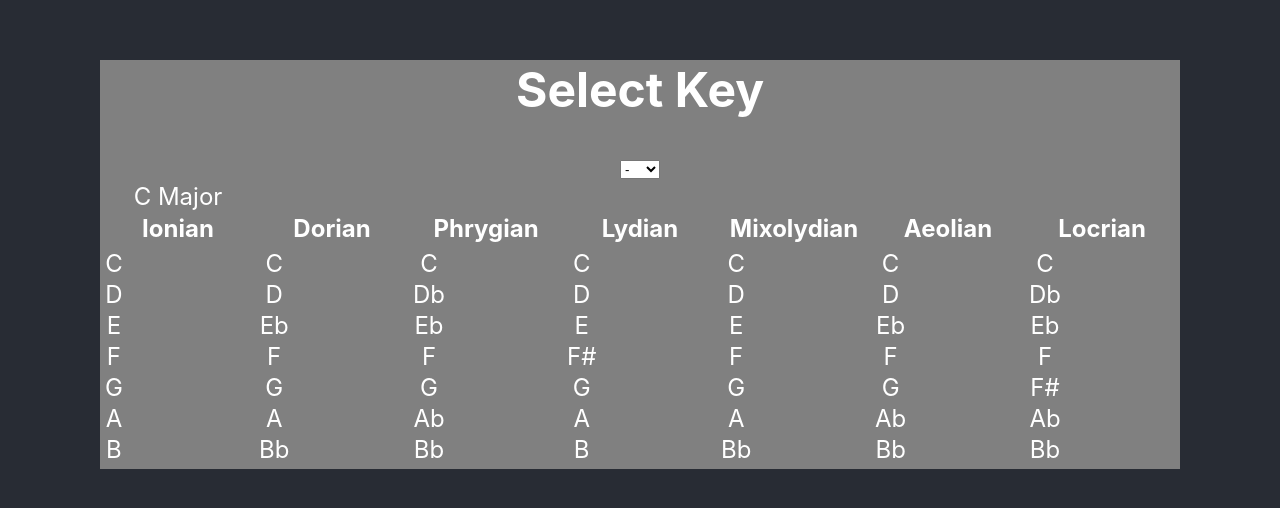
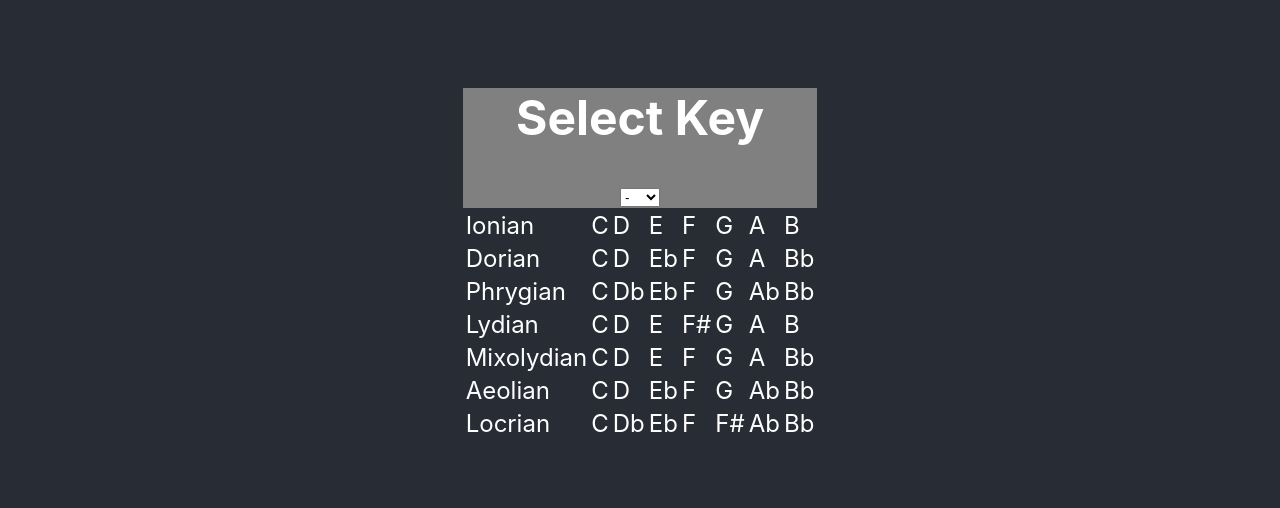
Before and after one commit to walpolsh/chord-scales-v2, a React (Create React App) app: page / in a window 1280 px wide. Shown: the part 252-760 px from the top of the page. Built offline with nearby package versions, Linux system fonts and the light colour scheme.

Commit message:
restructured strings to scale array

```diff
--- a/src/components/Scales.js
+++ b/src/components/Scales.js
@@ -36,22 +36,19 @@ class Scales extends Component {
 
     const buildScale = (a) => {
       let notes = this.state.notes;
-      let scaleNums = a.slice(0, 7);
-      let scaleNotes = a.slice(7,14);
+      let scaleNums = a[0].slice(0, 7);
+      let scaleNotes = a[0].slice(7,14);
       return [scaleNums, scaleNotes.map(x => notes[x])]
     }
 
     //Major Keys
-    const Ionian = ['1', '2', '3', '4', '5', '6', '7',0,2,4,5,7,9,11]
-    const Dorian = ['1','2','b3','4','5','6','b7',0,2,3,5,7,9,10]
-    const Phrygian = ['1', 'b2', 'b3', '4 ', '5 ', 'b6', 'b7', 0, 1, 3, 5, 7, 8, 10]
-    const Lydian = ['1', '2 ', '3 ', '#4', '5 ', '6 ', '7 ', 0, 2, 4, 6, 7, 9, 11]
-    const Mixolydian = ['1', '2 ', '3 ', '4 ', '5 ', '6 ', 'b7', 0, 2, 4, 5, 7, 9, 10]
-
-    const Aeolian = ['1', '2 ', 'b3', '4 ', '5 ', 'b6', 'b7', 0, 2, 3, 5, 7, 8, 10]
-
-    const Locrian = ['1', 'b2', 'b3', '4 ', 'b5', 'b6', 'b7', 0, 1, 3, 5, 6, 8, 10]
-    const MajorStrings = ['Ionian', 'Dorian', 'Phrygian', 'Lydian', 'Mixolydian', 'Aeolian', 'Locrian']
+    const Ionian = [['1', '2', '3', '4', '5', '6', '7',0,2,4,5,7,9,11],['Ionian']]
+    const Dorian = [['1','2','b3','4','5','6','b7',0,2,3,5,7,9,10], ['Dorian']]
+    const Phrygian = [['1', 'b2', 'b3', '4 ', '5 ', 'b6', 'b7', 0, 1, 3, 5, 7, 8, 10], ['Phrygian']]
+    const Lydian = [['1', '2 ', '3 ', '#4', '5 ', '6 ', '7 ', 0, 2, 4, 6, 7, 9, 11], ['Lydian']]
+    const Mixolydian = [['1', '2 ', '3 ', '4 ', '5 ', '6 ', 'b7', 0, 2, 4, 5, 7, 9, 10], ['Mixolydian']]
+    const Aeolian = [['1', '2 ', 'b3', '4 ', '5 ', 'b6', 'b7', 0, 2, 3, 5, 7, 8, 10], ['Aeolian']]
+    const Locrian = [['1', 'b2', 'b3', '4 ', 'b5', 'b6', 'b7', 0, 1, 3, 5, 6, 8, 10], ['Locrian ']]
     const Major = [Ionian, Dorian, Phrygian, Lydian, Mixolydian,Aeolian, Locrian]
 
     const headerStyle = {
@@ -59,7 +56,6 @@ class Scales extends Component {
       textAlign: 'center',
       background: 'gray',
       color: 'white',
-
     }
 
     const table = {
@@ -102,26 +98,39 @@ class Scales extends Component {
           </select>
 
         </div>
-        <table style={table}>
+        <table>
+          <tbody>
+
+              {Major.map(scales => {
+                    let [numbers, notes] = buildScale(scales)
+                    return <tr><td>{scales[1]}</td>
+                          {notes.map(x => <td>{x}</td>)}
+                          </tr>
+                  }
+                )}
+          </tbody>
+        </table>
+
+        {/* <table style={table}>
           <thead>{`${this.state.notes[0]} Major `}</thead>
+          <tbody>
           <thead>
-
-            {MajorStrings.map(x => <th>{x}</th>)}
+            {MajorStrings.map(x => <tr>{x}</tr>)}
           </thead>
-          <tbody>
-        {Major.map(x => {
-          let [y, z] = buildScale(x)
+        {Major.map(scales => {
+          let [numbers, notes] = buildScale(scales)
+          console.log(notes)
           return (
                 // <td>
                 //   {y.map(x => <tr style={td}>{x}</tr>)}
                 // </td>
                 <td>
-                  {z.map(x => <tr style={td}>{x}</tr>)}
+                  {notes.map(x => <tr style={td}>{x}</tr>)}
                 </td>
             )
         })}
           </tbody>
-        </table>
+        </table> */}
       </div>
     )
   }
```
